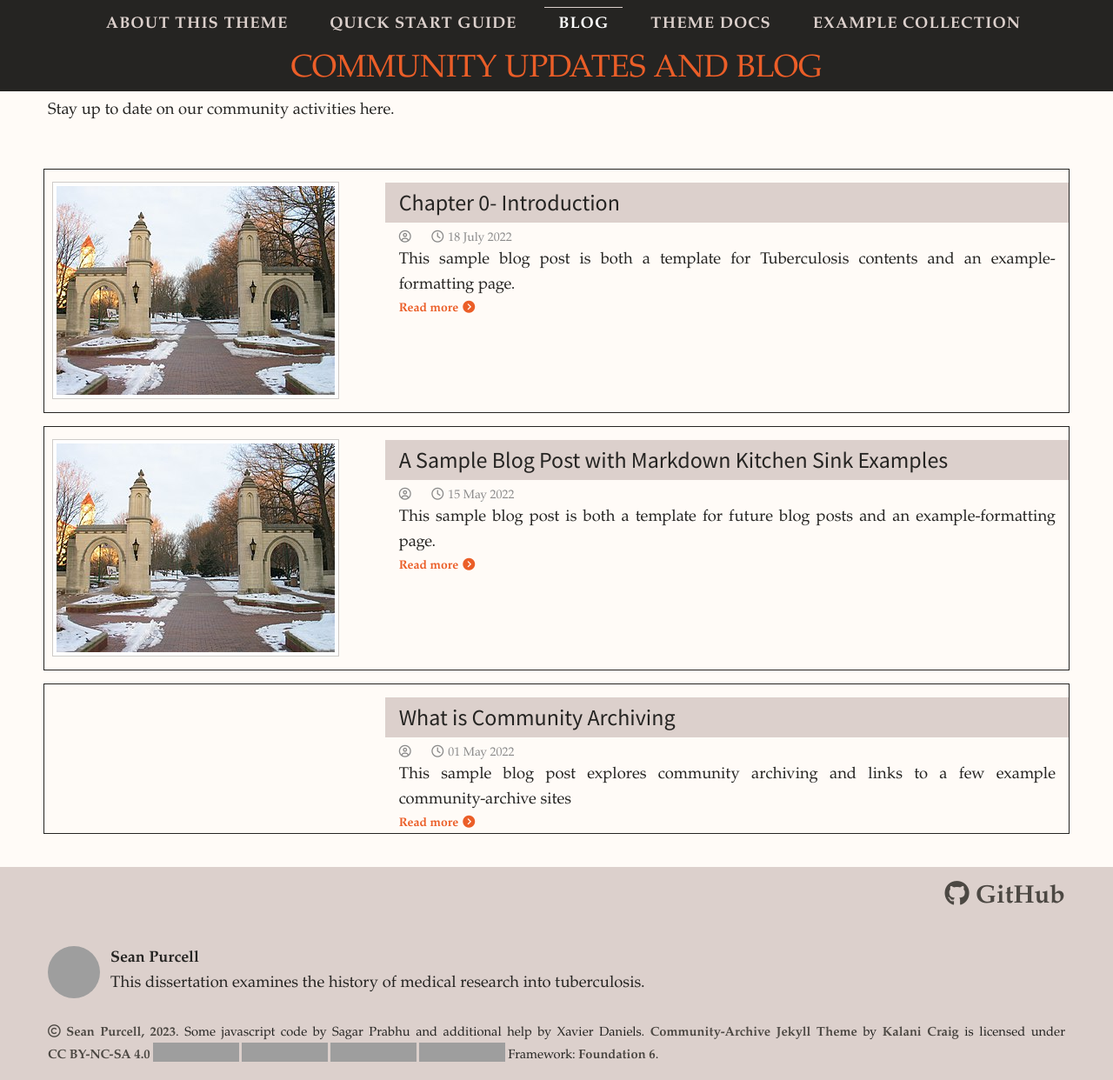
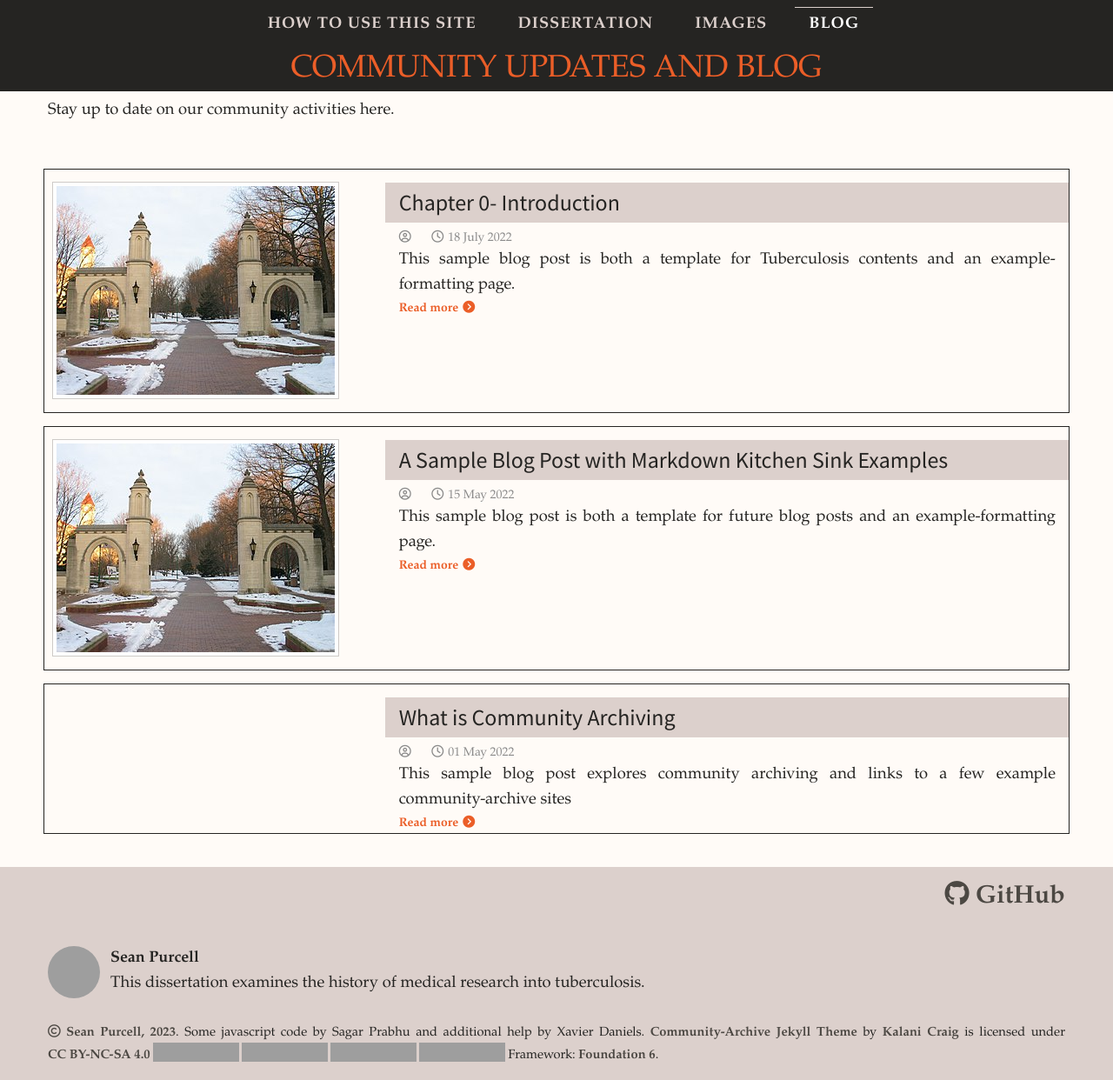
Before and after one commit to TuberculosisSpecimen/diss, a Jekyll site: the page built from pages/blog.md, in a window 1280 px wide and 1242 px high. Shown: the whole window at 87% size. Built offline with Jekyll 4.4.1, drawn with Linux system fonts in a browser that asks for light colours; nearby versions of some CDN libraries; some web fonts are replaced; grey boxes are pictures that could not be loaded.

Commit message:
Update navigation.yml
Revised navigation.

```diff
--- a/_data/navigation.yml
+++ b/_data/navigation.yml
@@ -1,12 +1,17 @@
 # Site navigation links
 
-- title: About This Theme
-  url: /
+- title: How to Use this Site
+  url: /faq
   excerpt:
   image:
 
-- title: Quick Start Guide
-  url: /quickstart
+- title: Dissertation
+  url: /dissertation
+  excerpt:
+  image:
+
+- title: Images
+  url: /collection
   excerpt:
   image:
 
@@ -14,13 +19,3 @@
   url: /blog
   excerpt:
   image:
-
-- title: Theme Docs
-  url: /docs
-  excerpt:
-  image:
-
-- title: Example Collection
-  url: https://idahatiu.github.io
-  excerpt:
-  image:
```
